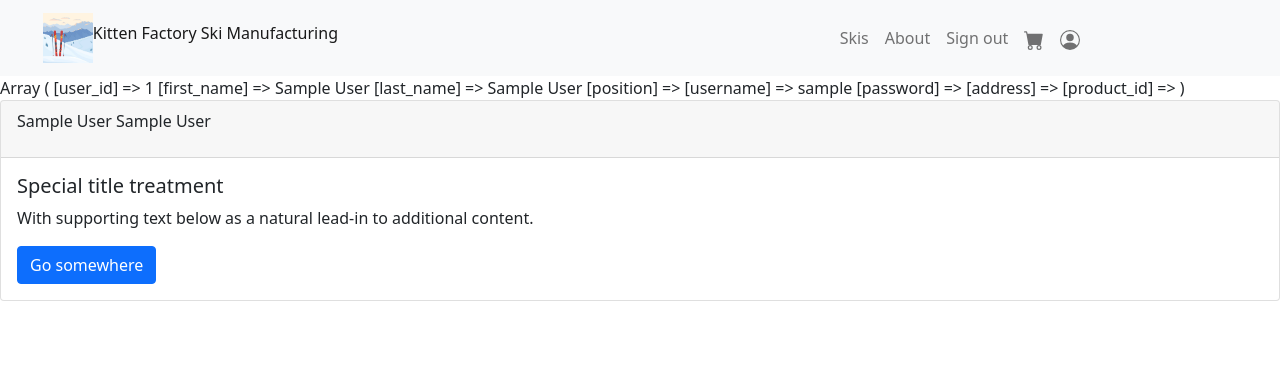
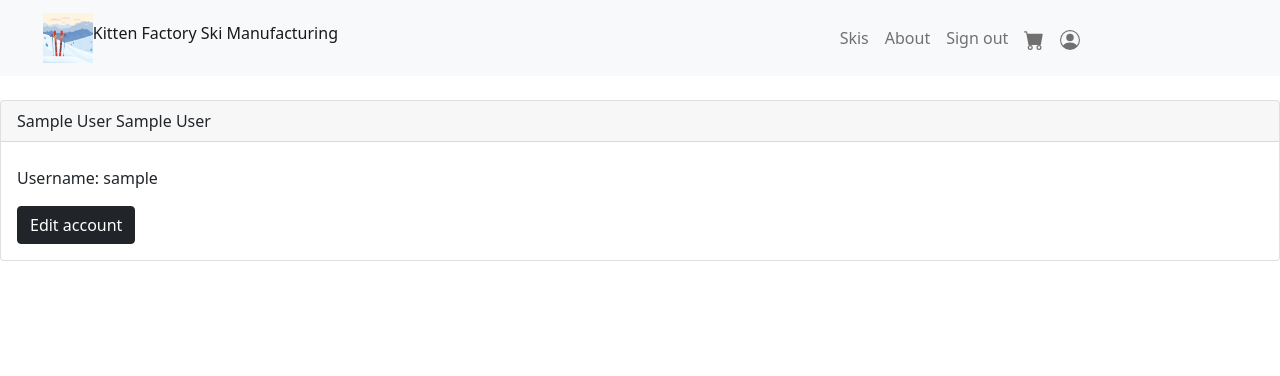
Before and after one commit to jbucanay/kittenfactory, a PHP site: page /account.php in a window 1280 px wide. Shown: the top 376 px of the page. Run offline with PHP 8.4, Linux system fonts and the light colour scheme; the visitor is signed in with stand-in values (Sample User, id 1).

Commit message:
view account

```diff
--- a/acc_manage/account.php
+++ b/acc_manage/account.php
@@ -33,17 +33,18 @@ try {
     $conn = new PDO("mysql:host=$sn;dbname=$db", $un,$pw);
     $conn->setAttribute(PDO::ATTR_ERRMODE,PDO::ERRMODE_EXCEPTION);
     $res = $conn->query("SELECT * FROM users where username = '$user'")->fetch(PDO::FETCH_ASSOC);
-    print_r($res);
+    // print_r($res);
+
     echo "<br>";
     echo <<<_end
         <div class="card">
         <div class="card-header">
-        <p>$res[first_name] $res[last_name]</p>
+        $res[first_name] $res[last_name]
         </div>
         <div class="card-body">
-        <h5 class="card-title">Special title treatment</h5>
-        <p class="card-text">With supporting text below as a natural lead-in to additional content.</p>
-        <a href="#" class="btn btn-primary">Go somewhere</a>
+        <h5 class="card-title">$res[address]</h5>
+        <p class="card-text">Username: $res[username]</p>
+        <a href="#" class="btn btn-dark">Edit account</a>
         </div>
     </div>
     _end;
--- a/custSignup/cust_signup.php
+++ b/custSignup/cust_signup.php
@@ -25,7 +25,7 @@
 
 <form class="col-lg-6 offset-lg-3 " action="signup_cust.php" method="POST">
         </div>
-        <button class="btn btn-primary">
+        <button class="btn btn-dark">
         <a href="../login/login.php" class='atag'>Sign in</a></button>
         </div>
 <div id='formcont'>
@@ -59,7 +59,7 @@
             <input type="password" class="form-control" id="inputPassword3" name='password'>
           </div>
         </div>
-        <button type="submit" class="btn btn-primary" ><a class='atag'>Submit</a></button>
+        <button type="submit" class="btn btn-dark" ><a class='atag'>Submit</a></button>
         </div>
     </form>
 </body>
--- a/login/login.php
+++ b/login/login.php
@@ -22,7 +22,7 @@
 
 <form class="col-lg-6 offset-lg-3" method='POST' action='logininfo.php'>
 <div class="d-grid gap-2 d-md-flex justify-content-md-end" id='signup'>
-  <a href="../custSignup/cust_signup.php"><button class="btn btn-primary" type="button">Signup</button></a>
+  <a href="../custSignup/cust_signup.php"><button class="btn btn-dark" type="button">Signup</button></a>
 </div>
 <div id='formcont'>
         <div class="row mb-3">
@@ -37,7 +37,7 @@
             <input type="password" class="form-control" name="password">
           </div>
         </div>
-        <button type="submit" class="btn btn-primary">
+        <button type="submit" class="btn btn-dark">
         <a target="_self" class='atag'>Sign in</a></button>
         </div>
     </form>
```
